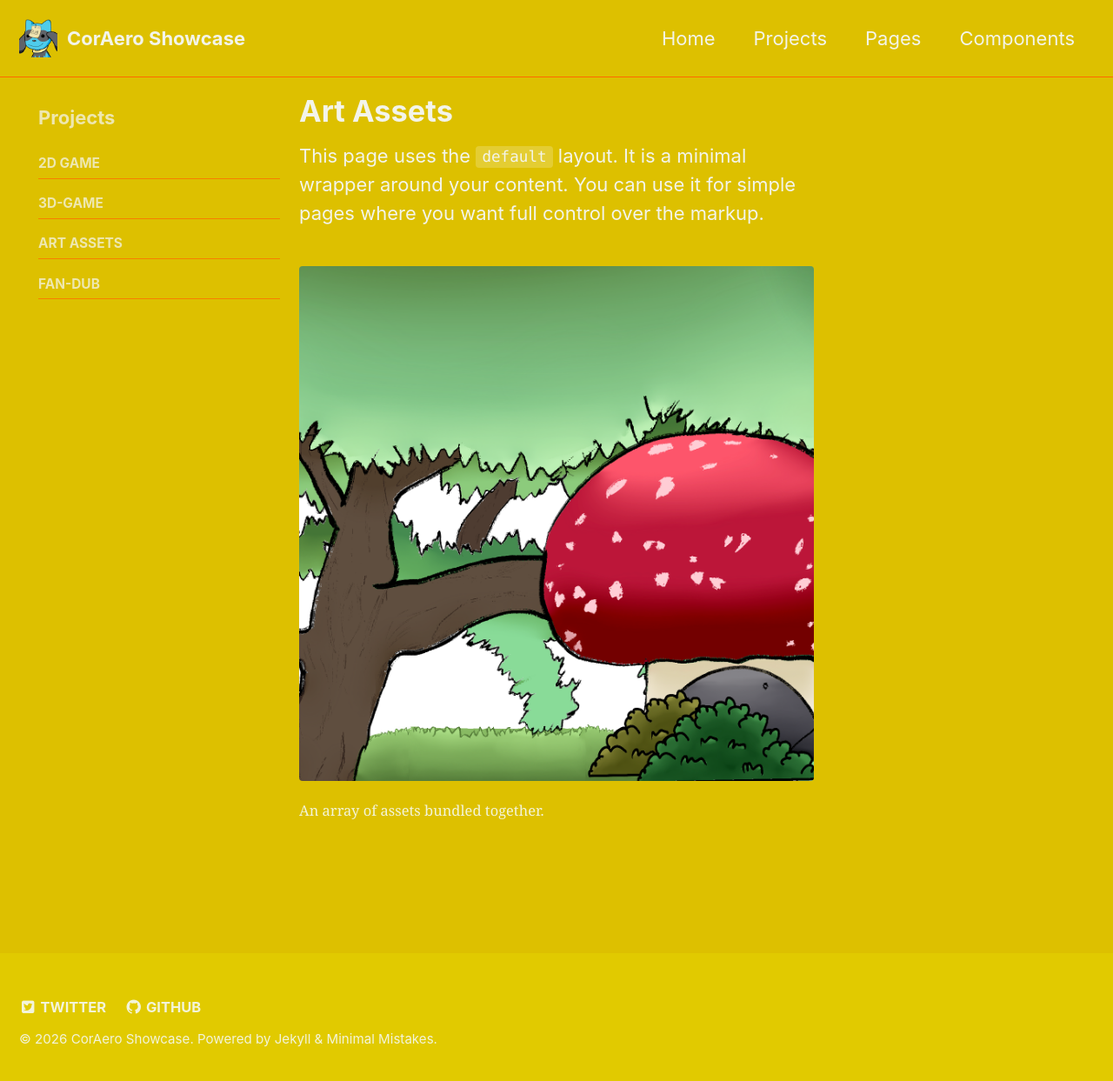
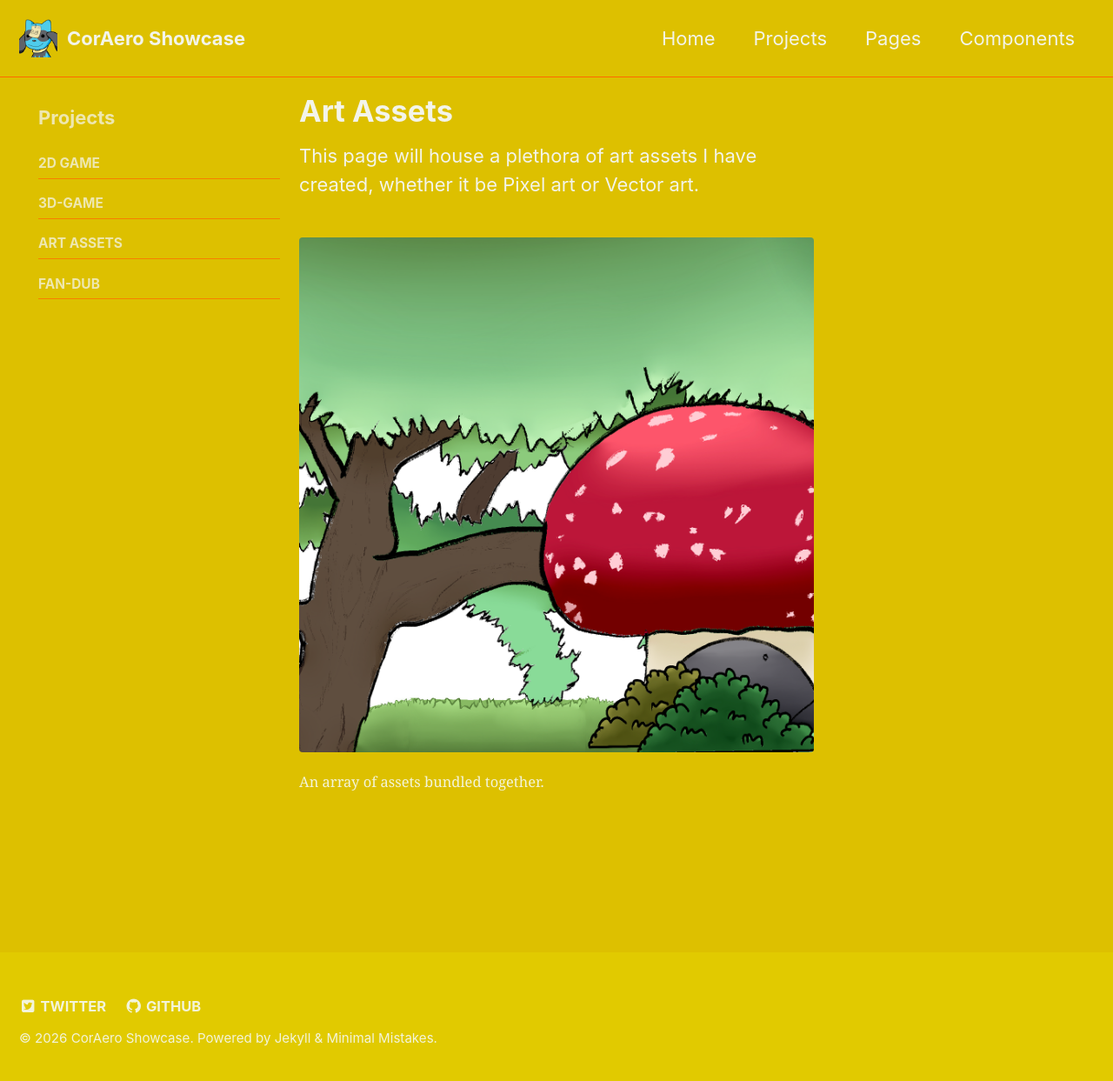
Before and after one commit to MUI-Corey/MUI-Corey.github.io, a Jekyll site: the page built from _pages/art-assets.md, in a window 1280 px wide and 1250 px high. Shown: the top 1243 px of the window at 87% size. Built offline with Jekyll 4.4.1, drawn with Linux system fonts in a browser that asks for light colours.

Commit message:
Update art-assets.md

```diff
--- a/_pages/art-assets.md
+++ b/_pages/art-assets.md
@@ -8,7 +8,6 @@ sidebar:
     - projects
 ---
 
-This page uses the `default` layout. It is a minimal wrapper around your content.
-You can use it for simple pages where you want full control over the markup.
+This page will house a plethora of art assets I have created, whether it be Pixel art or Vector art.
 
 {% include figure image_path="/assets/images/art-collage.png" alt="Collage of art assets" caption="An array of assets bundled together." %}
```
